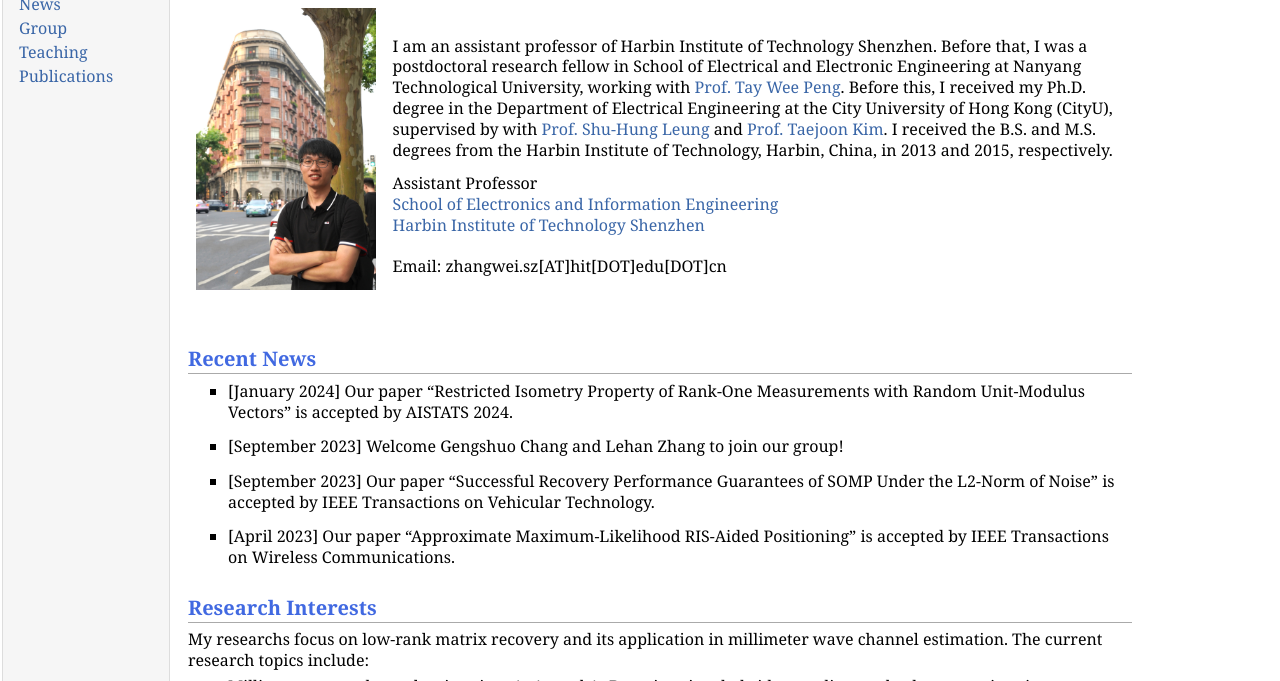
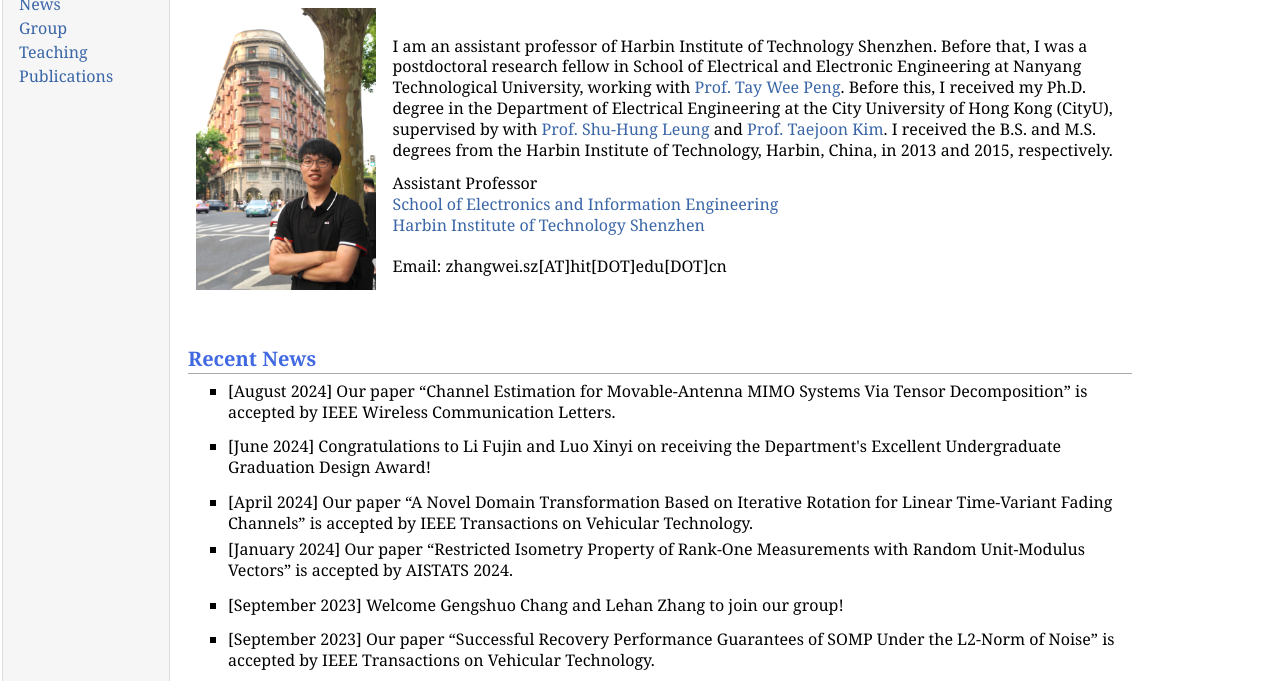
Before and after one commit to weizhang-site/weizhang-site.github.io, a plain HTML site: page index.html in a window 1280 px wide. Shown: the part 84-765 px from the top of the page. Drawn offline with Linux system fonts and the light colour scheme.

Commit message:
2024-08-27 ruoyu publication

```diff
--- a/index.html
+++ b/index.html
@@ -34,6 +34,16 @@ Email: zhangwei.sz[AT]hit[DOT]edu[DOT]cn</p>
 </td></tr></table>
 <h2>Recent News</h2>
 <ul>
+<li><p>[August 2024] Our paper  &ldquo;Channel Estimation for Movable-Antenna MIMO Systems Via Tensor Decomposition&rdquo; is accepted by IEEE Wireless Communication Letters.</p>
+</li>
+</ul>
+<ul>
+<li><p>[June 2024] Congratulations to Li Fujin and Luo Xinyi on receiving the Department's Excellent Undergraduate Graduation Design Award!</p>
+</li>
+</ul>
+<ul>
+<li><p>[April 2024] Our paper  &ldquo;A Novel Domain Transformation Based on Iterative Rotation for Linear Time-Variant Fading Channels&rdquo; is accepted by IEEE Transactions on Vehicular Technology.</p>
+</li>
 <li><p>[January 2024] Our paper  &ldquo;Restricted Isometry Property of Rank-One Measurements with Random Unit-Modulus Vectors&rdquo; is accepted by AISTATS 2024.
 </p>
 </li>
```
Also changed, not shown: news.html (+4 -0 lines), publications.html (+5 -0 lines).
